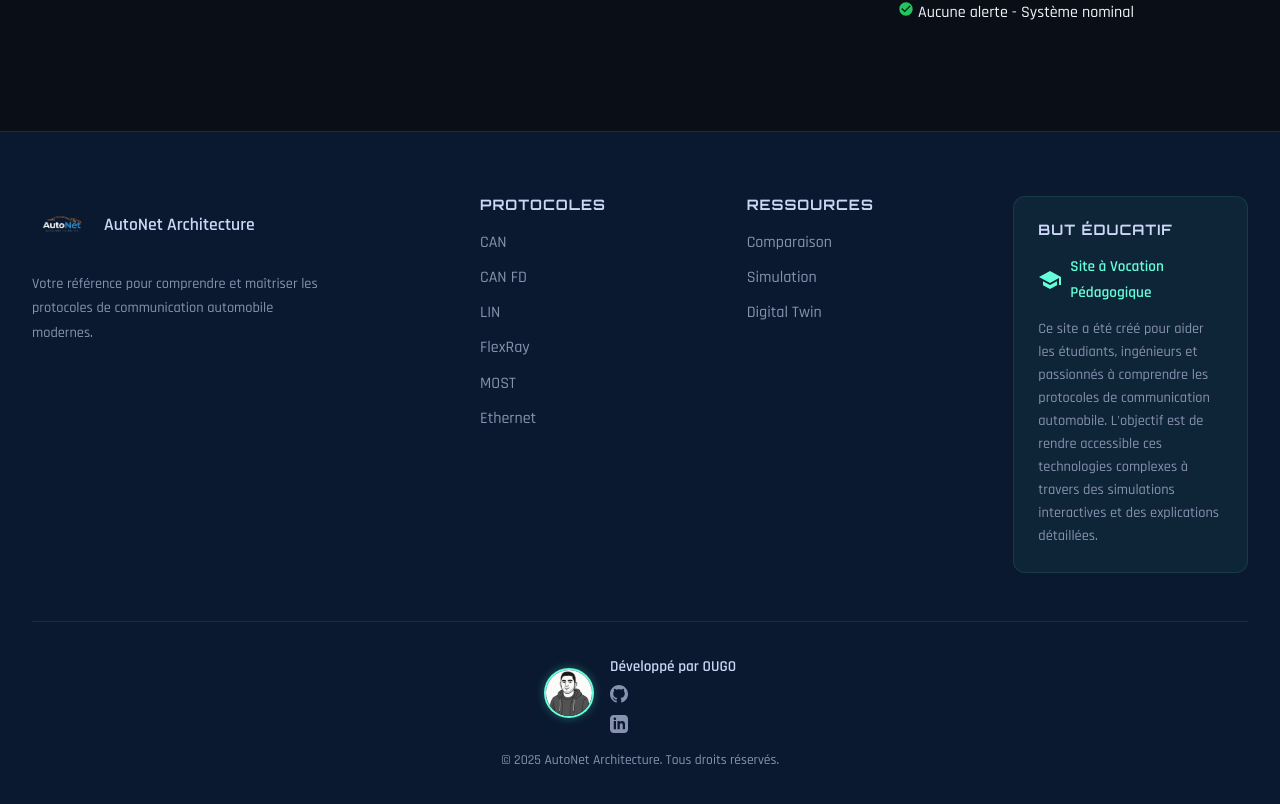
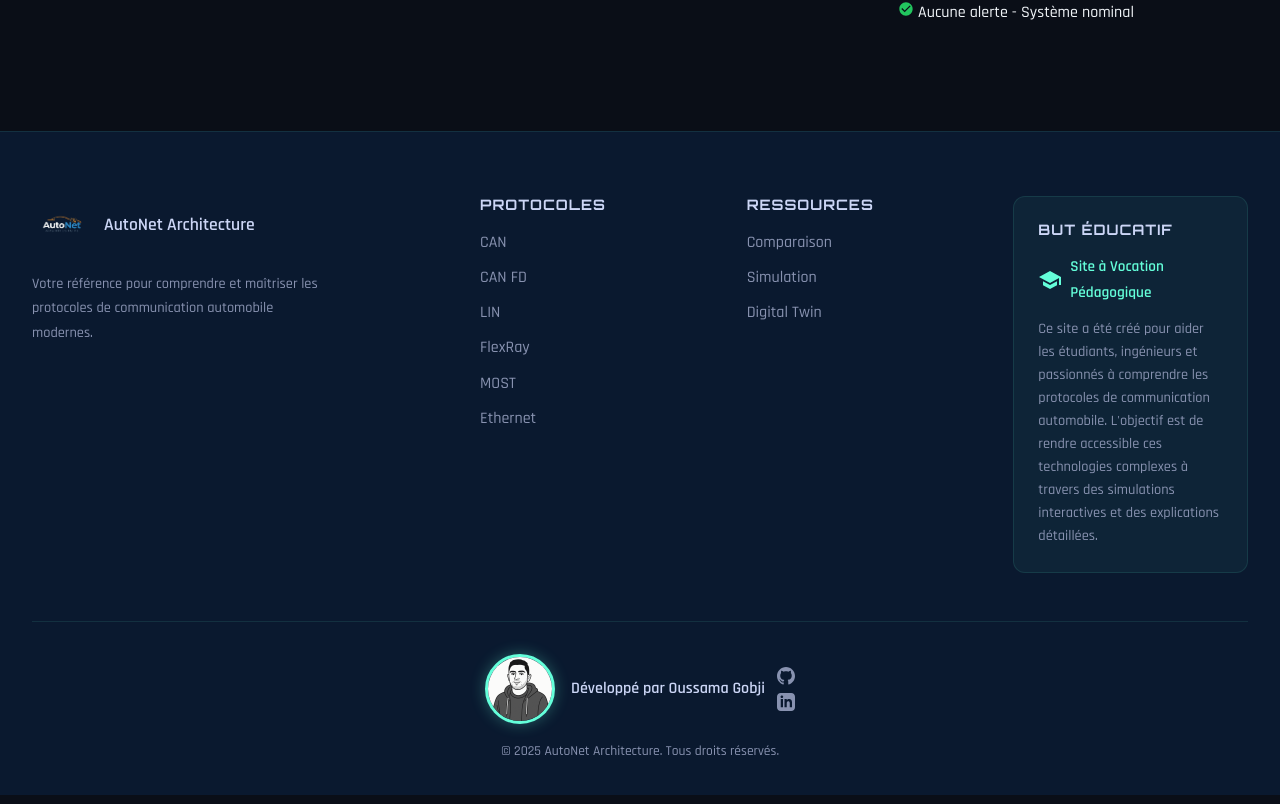
Before and after one commit to ougodev/autonet, a React (Create React App) app: page /digital-twin in a window 1280 px wide. Shown: the part 1321-2125 px from the top of the page. Built offline with nearby package versions, Linux system fonts and the light colour scheme.

Commit message:
changement

```diff
--- a/src/components/layout/Footer.css
+++ b/src/components/layout/Footer.css
@@ -160,12 +160,12 @@
 }
 
 .footer__developer .developer-photo {
-  width: 50px;
-  height: 50px;
+  width: 70px;
+  height: 70px;
   border-radius: 50%;
   object-fit: cover;
-  border: 2px solid #64ffda;
-  box-shadow: 0 0 10px rgba(100, 255, 218, 0.3);
+  border: 3px solid #64ffda;
+  box-shadow: 0 0 15px rgba(100, 255, 218, 0.3);
 }
 
 .footer__developer .developer-info {
@@ -176,14 +176,17 @@
 }
 
 .footer__developer .developer-credit {
+  display: flex;
+  align-items: center;
+  gap: 0.75rem;
   color: #ccd6f6;
-  font-size: 0.95rem;
+  font-size: 1rem;
   font-weight: 600;
 }
 
 .footer__developer .developer-links {
   display: flex;
-  gap: 0.75rem;
+  gap: 0.5rem;
 }
 
 .footer__developer .social-link {
--- a/src/components/layout/Footer.js
+++ b/src/components/layout/Footer.js
@@ -65,8 +65,9 @@ const Footer = () => {
           <div className="footer__developer">
             <img src={require('../../img/ougo.png')} alt="Oussama Gobji" className="developer-photo" />
             <div className="developer-info">
-              <span className="developer-credit">{t('footer.developedBy')}</span>
-              <div className="developer-links">
+              <div className="developer-credit">
+                <span>{t('footer.developedBy')}</span>
+                <div className="developer-links">
                 <a href="https://github.com/oussamagobji" target="_blank" rel="noopener noreferrer" className="social-link">
                   <svg viewBox="0 0 24 24" fill="currentColor" width="18" height="18">
                     <path d="M12 0c-6.626 0-12 5.373-12 12 0 5.302 3.438 9.8 8.207 11.387.599.111.793-.261.793-.577v-2.234c-3.338.726-4.033-1.416-4.033-1.416-.546-1.387-1.333-1.756-1.333-1.756-1.089-.745.083-.729.083-.729 1.205.084 1.839 1.237 1.839 1.237 1.07 1.834 2.807 1.304 3.492.997.107-.775.418-1.305.762-1.604-2.665-.305-5.467-1.334-5.467-5.931 0-1.311.469-2.381 1.236-3.221-.124-.303-.535-1.524.117-3.176 0 0 1.008-.322 3.301 1.23.957-.266 1.983-.399 3.003-.404 1.02.005 2.047.138 3.006.404 2.291-1.552 3.297-1.23 3.297-1.23.653 1.653.242 2.874.118 3.176.77.84 1.235 1.911 1.235 3.221 0 4.609-2.807 5.624-5.479 5.921.43.372.823 1.102.823 2.222v3.293c0 .319.192.694.801.576 4.765-1.589 8.199-6.086 8.199-11.386 0-6.627-5.373-12-12-12z"/>
@@ -77,6 +78,7 @@ const Footer = () => {
                     <path d="M19 0h-14c-2.761 0-5 2.239-5 5v14c0 2.761 2.239 5 5 5h14c2.762 0 5-2.239 5-5v-14c0-2.761-2.238-5-5-5zm-11 19h-3v-11h3v11zm-1.5-12.268c-.966 0-1.75-.79-1.75-1.764s.784-1.764 1.75-1.764 1.75.79 1.75 1.764-.783 1.764-1.75 1.764zm13.5 12.268h-3v-5.604c0-3.368-4-3.113-4 0v5.604h-3v-11h3v1.765c1.396-2.586 7-2.777 7 2.476v6.759z"/>
                   </svg>
                 </a>
+                </div>
               </div>
             </div>
           </div>
--- a/src/data/translations.js
+++ b/src/data/translations.js
@@ -421,7 +421,7 @@ export const translations = {
       protocols: 'Protocoles',
       resources: 'Ressources',
       copyright: 'AutoNet Architecture. Tous droits réservés.',
-      developedBy: 'Développé par OUGO',
+      developedBy: 'Développé par Oussama Gobji',
       educational: {
         title: 'But Éducatif',
         purpose: 'Site à Vocation Pédagogique',
@@ -1324,7 +1324,7 @@ export const translations = {
       protocols: 'Protocols',
       resources: 'Resources',
       copyright: 'AutoNet Architecture. All rights reserved.',
-      developedBy: 'Developed by OUGO',
+      developedBy: 'Developed by Oussama Gobji',
       educational: {
         title: 'Educational Purpose',
         purpose: 'Educational Site',
```
